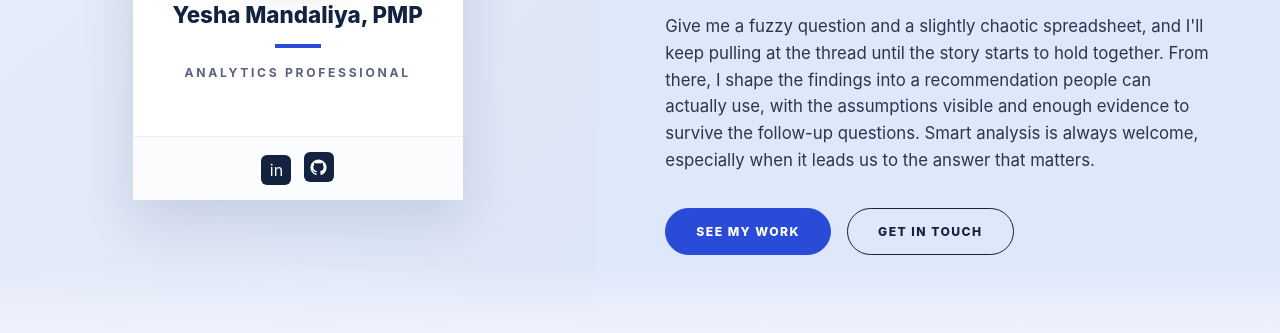
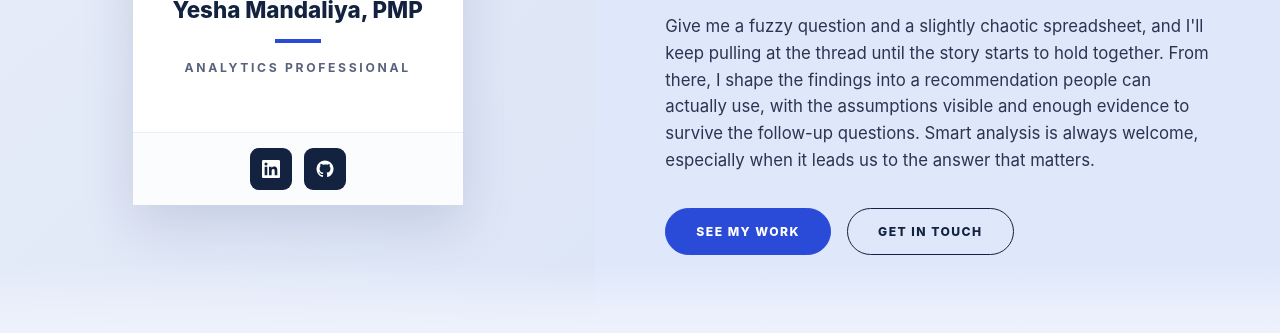
Before and after one commit to YeshaMandaliya/yeshamandaliya.github.io, a plain HTML site: page index.html in a window 1280 px wide. Shown: the part 467-800 px from the top of the page. Drawn offline with Linux system fonts and the light colour scheme.

Commit message:
Update index.html

```diff
--- a/index.html
+++ b/index.html
@@ -46,9 +46,38 @@
   .card h2{font-weight:800;font-size:1.4rem;line-height:1.2;color:var(--ink)}
   .card .divider{width:46px;height:4px;background:var(--blue);margin:15px auto}
   .card .sub{font-size:.76rem;letter-spacing:.22em;color:var(--muted);font-weight:700}
-  .card .social{border-top:1px solid #eaeef7;background:#fbfcfe;padding:15px;margin-top:24px}
-  .in,.gh{display:inline-flex;align-items:center;justify-content:center;width:30px;height:30px;background:var(--ink);color:#fff;border-radius:6px;margin:0 4px;transition:transform .18s ease,background .18s ease}
-  .in:hover,.gh:hover{transform:translateY(-2px);background:var(--blue)}
+
+  .social{
+      border-top:1px solid #eaeef7;
+      background:#fbfcfe;
+      padding:15px;
+      margin-top:24px;
+      display:flex;
+      align-items:center;
+      justify-content:center;
+      gap:12px;
+    }
+    .social-icon{
+      width:42px;
+      height:42px;
+      display:inline-flex;
+      align-items:center;
+      justify-content:center;
+      background:var(--ink);
+      color:#fff;
+      border-radius:9px;
+      transition:transform .18s ease, background .18s ease;
+      line-height:1;
+    }
+    .social-icon svg{
+      width:18px;
+      height:18px;
+      display:block;
+    }
+    .social-icon:hover{
+      transform:translateY(-2px);
+      background:var(--blue);
+    }
 
   .hero-right{background:var(--tint);display:flex;flex-direction:column;justify-content:center;padding:64px 70px}
   .hero-right .kick{font-size:.72rem;font-weight:800;letter-spacing:.2em;color:var(--blue-deep);margin-bottom:20px}
@@ -229,8 +258,10 @@
         <div class="sub">ANALYTICS PROFESSIONAL</div>
       </div>
       <div class="social">
-        <a href="https://www.linkedin.com/in/yesha-mandaliya-ba8bb5199/" target="_blank" rel="noopener" class="in" aria-label="LinkedIn">in</a>
-        <a href="https://github.com/YeshaMandaliya" target="_blank" rel="noopener" class="gh" aria-label="GitHub"><svg aria-hidden="true" viewBox="0 0 24 24" width="17" height="17" fill="currentColor">
+        <a href="https://www.linkedin.com/in/yesha-mandaliya-ba8bb5199/" target="_blank" rel="noopener" class="social-icon" aria-label="LinkedIn"><svg aria-hidden="true" viewBox="0 0 24 24" width="18" height="18" fill="currentColor">
+  <path d="M20.45 20.45h-3.56v-5.57c0-1.33-.02-3.04-1.85-3.04-1.85 0-2.14 1.45-2.14 2.94v5.67H9.34V8.99h3.42v1.57h.05c.48-.9 1.64-1.85 3.37-1.85 3.61 0 4.27 2.38 4.27 5.47v6.27ZM5.32 7.43a2.07 2.07 0 1 1 0-4.14 2.07 2.07 0 0 1 0 4.14ZM7.1 20.45H3.54V8.99H7.1v11.46ZM22.23 0H1.77C.79 0 0 .77 0 1.73v20.54C0 23.23.79 24 1.77 24h20.46C23.21 24 24 23.23 24 22.27V1.73C24 .77 23.21 0 22.23 0Z"/>
+</svg></a>
+        <a href="https://github.com/YeshaMandaliya" target="_blank" rel="noopener" class="social-icon" aria-label="GitHub"><svg aria-hidden="true" viewBox="0 0 24 24" width="17" height="17" fill="currentColor">
   <path d="M12 .7a11.3 11.3 0 0 0-3.57 22.03c.57.1.78-.25.78-.55v-2.16c-3.18.69-3.85-1.35-3.85-1.35-.52-1.32-1.27-1.67-1.27-1.67-1.04-.71.08-.7.08-.7 1.15.08 1.76 1.18 1.76 1.18 1.02 1.75 2.68 1.25 3.34.95.1-.74.4-1.25.73-1.54-2.54-.29-5.2-1.27-5.2-5.64 0-1.25.44-2.27 1.18-3.07-.12-.29-.51-1.45.11-3.02 0 0 .96-.31 3.13 1.17A10.9 10.9 0 0 1 12 6c.97 0 1.94.13 2.85.38 2.17-1.48 3.13-1.17 3.13-1.17.62 1.57.23 2.73.11 3.02.74.8 1.18 1.82 1.18 3.07 0 4.38-2.67 5.35-5.21 5.63.41.35.77 1.05.77 2.12v3.13c0 .3.21.66.79.55A11.3 11.3 0 0 0 12 .7Z"/>
 </svg></a>
       </div>
```
